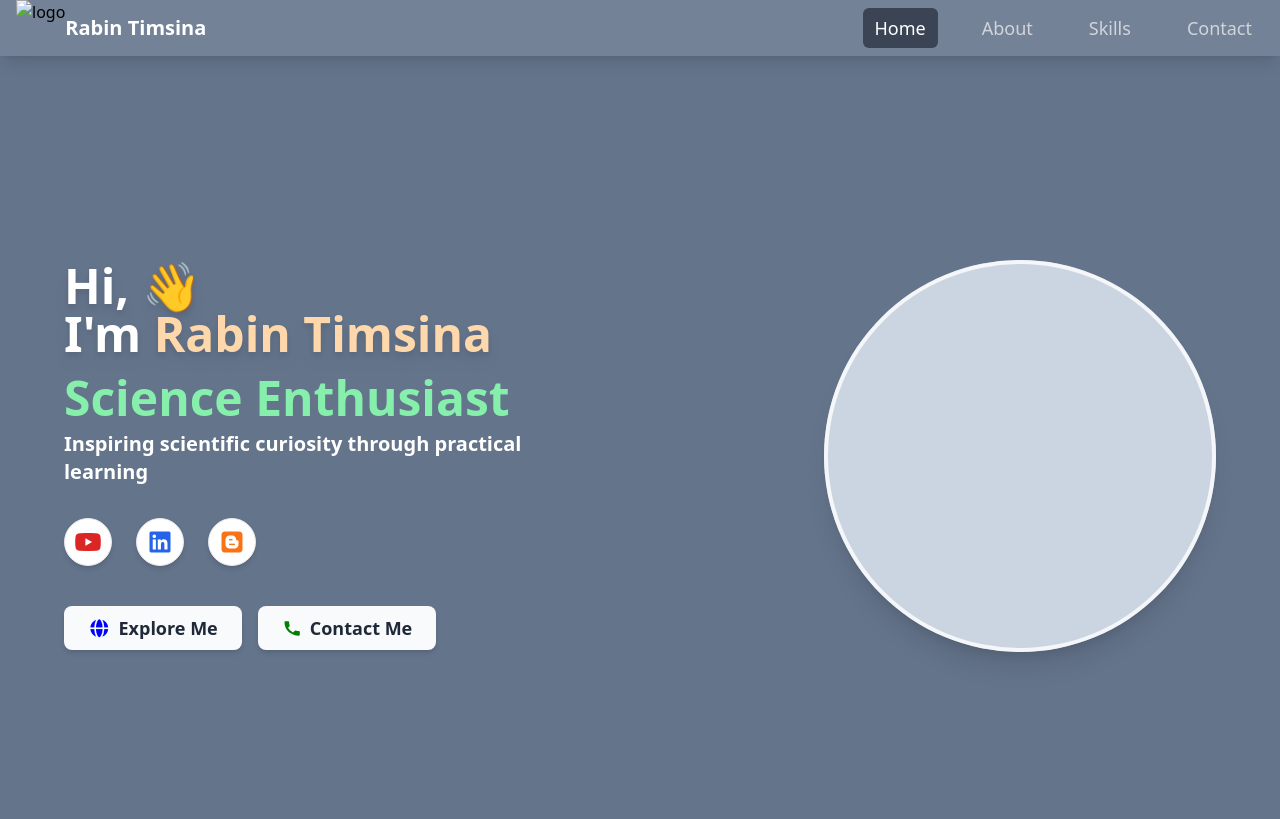
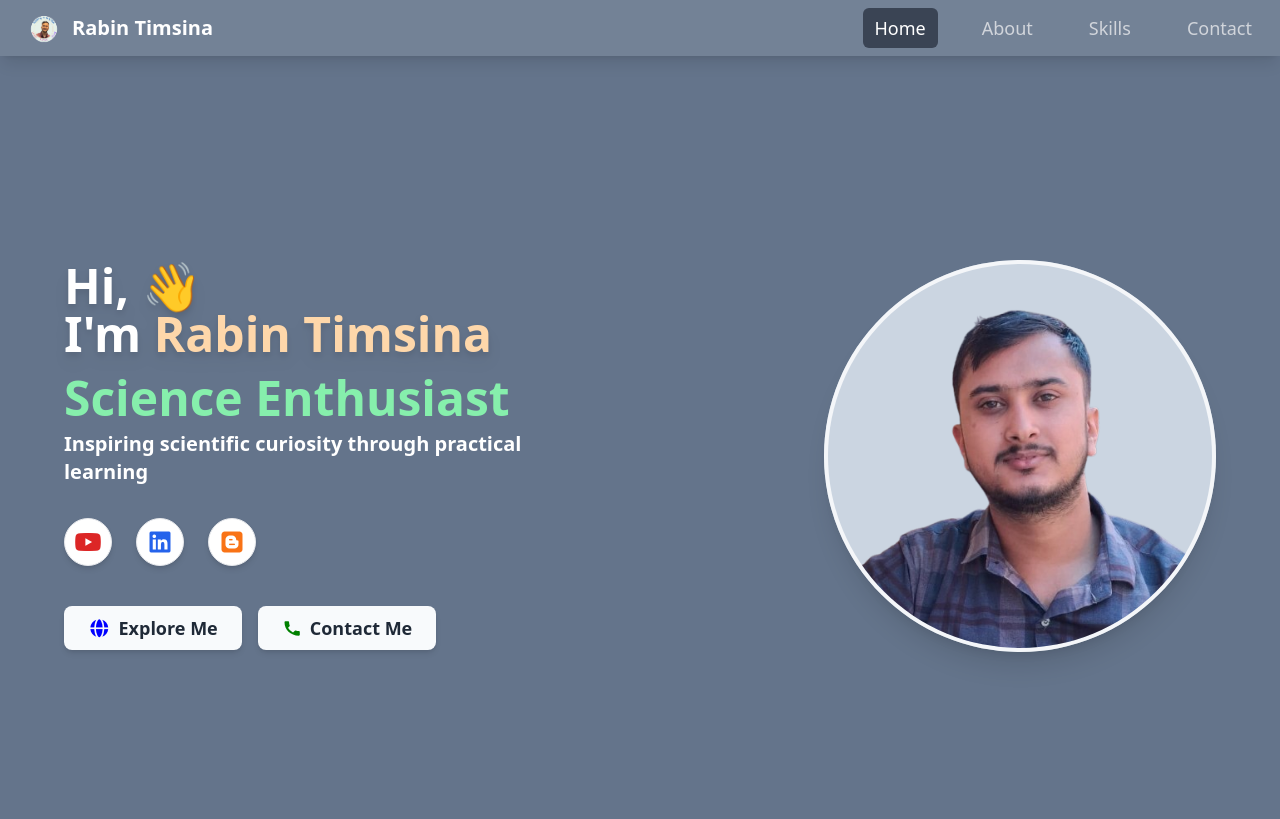
Before and after one commit to Ayushma-Pokhrel/Portfolio1, a website: page index.html in a window 1280 px wide. Drawn offline with Linux system fonts and the light colour scheme; the site is published under a folder, as on GitHub Pages, so addresses that start at the root find nothing.

Commit message:
changed image path

```diff
--- a/index.html
+++ b/index.html
@@ -31,7 +31,7 @@
 
         <!-- Logo -->
         <div class="flex items-center">
-          <img class="h-14 w-auto" src="/images/logo.png" alt="logo">
+          <img class="h-14 w-auto" src="images/logo.png" alt="logo">
           <h2 class="text-white font-semibold text-xl">Rabin Timsina</h2>
         </div>
 
@@ -141,7 +141,7 @@
 
       <!-- Right Section: Profile Image -->
       <div class="relative rounded-full p-1 bg-slate-300 shadow-xl mt-8 md:mt-0">
-        <img src="/images/rabin.png" alt="Profile"
+        <img src="images/rabin.png" alt="Profile"
           class="h-64 w-64 sm:h-72 sm:w-72 md:h-96 md:w-96 rounded-full object-cover ring-4 ring-white/80 transition-transform duration-300 hover:scale-105">
       </div>
 
@@ -165,7 +165,7 @@
       <!-- Image Section -->
       <div
         class="flex-1 max-w-xs rounded-xl overflow-hidden shadow-lg hover:shadow-2xl transition-all duration-300 transform hover:scale-105">
-        <img src="/images/pic.png" alt="Me" class="w-full h-96 object-cover" style="background-color: #334155;">
+        <img src="images/pic.png" alt="Me" class="w-full h-96 object-cover" style="background-color: #334155;">
       </div>
 
       <!-- Text Section -->
```
